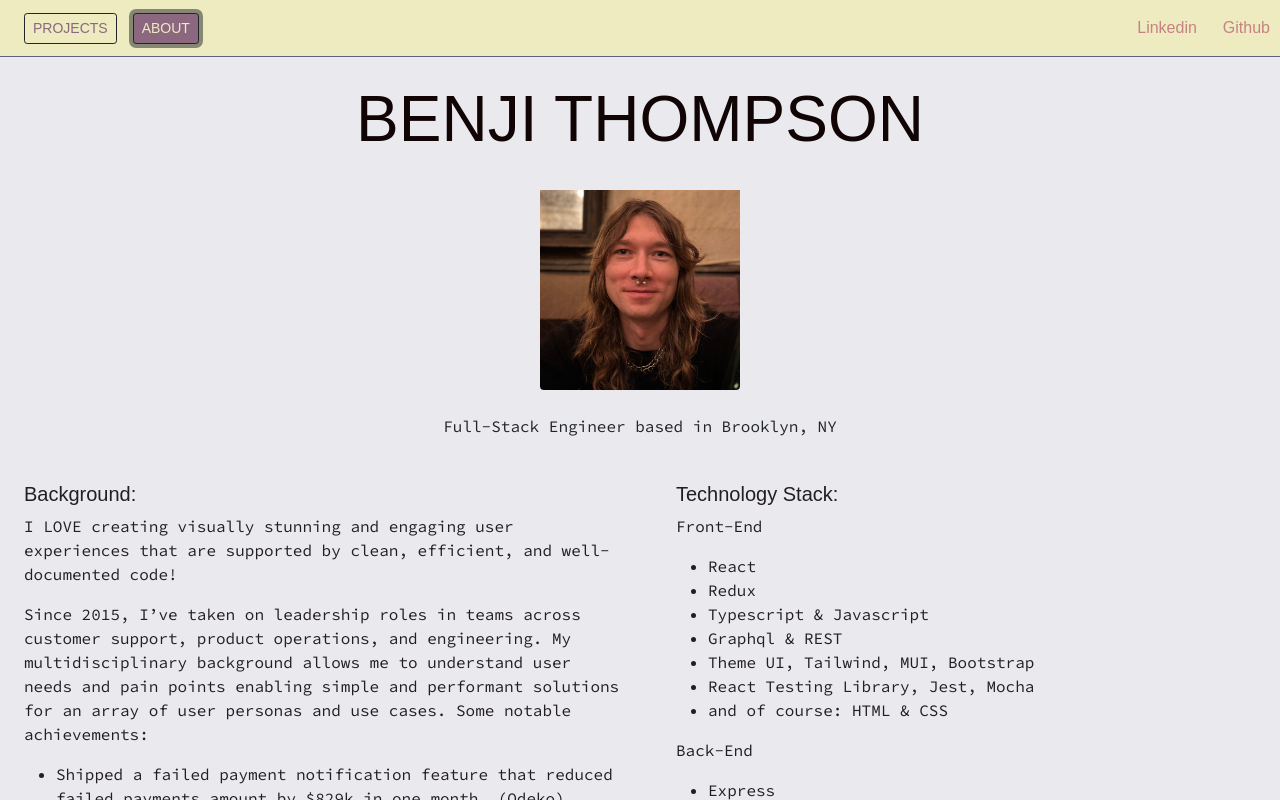
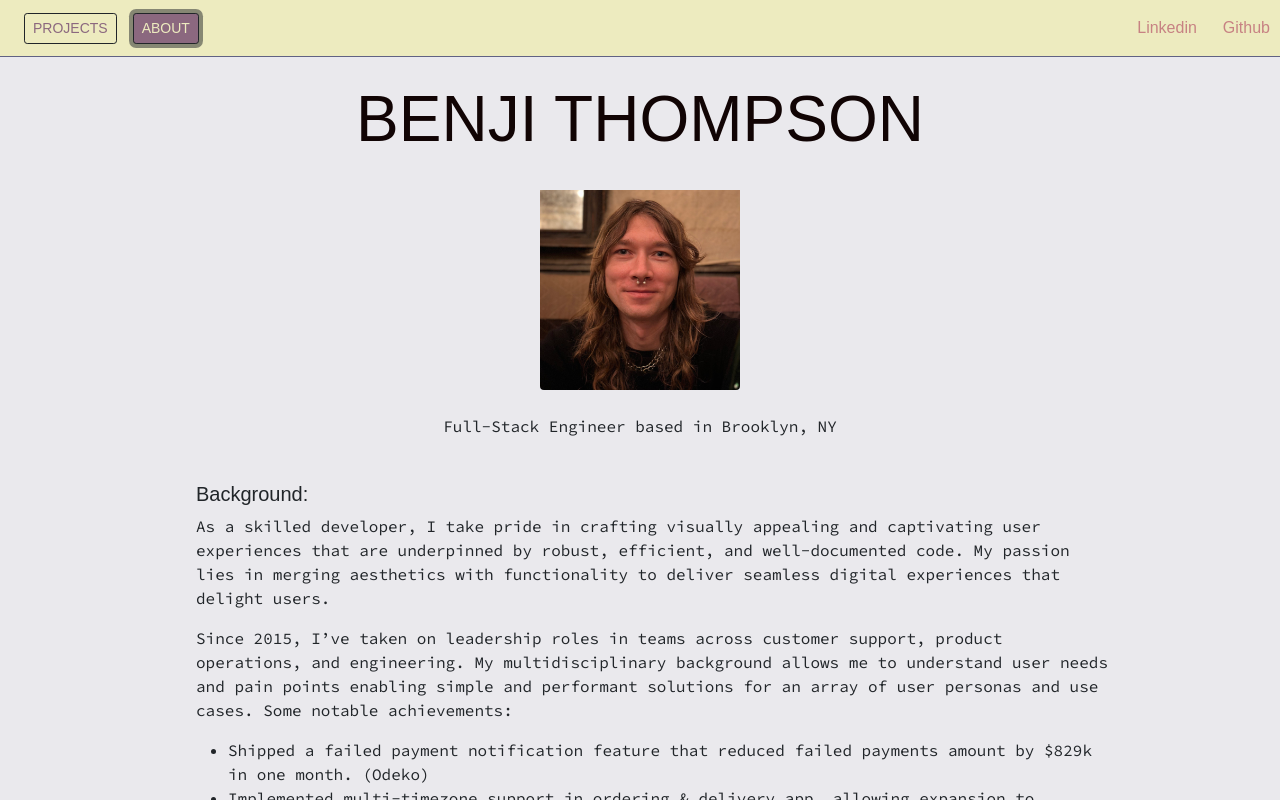
Before and after one commit to benjipt/fullstack-portfolio, a React (Create React App) app: page / in a window 1280 px wide. Both pictures are taken after a click on the button "ABOUT". Shown: the top 800 px of the page. Built offline with nearby package versions, Linux system fonts and the light colour scheme; a web font is replaced by a local one.

Commit message:
feat: reduce container max-width to 960px

```diff
--- a/src/components/About.jsx
+++ b/src/components/About.jsx
@@ -2,20 +2,23 @@ import React from 'react';
 
 export default function About() {
   return (
-    <div className='bottom'>
-      <div className='pt-4 row justify-content-center'>
-        <div className='col-md ms-4'>
+    <div
+      className='container pt-4 justify-content-center'>
+      <div className='ms-4 p'>
         <h5>Background:</h5>
         <p>
-            I LOVE creating visually stunning and engaging user experiences that
-            are supported by clean, efficient, and well-documented code!
+          As a skilled developer, I take pride in crafting visually appealing
+          and captivating user experiences that are underpinned by robust,
+          efficient, and well-documented code. My passion lies in merging
+          aesthetics with functionality to deliver seamless digital experiences
+          that delight users.
         </p>
         <p>
           Since 2015, I’ve taken on leadership roles in teams across customer
           support, product operations, and engineering. My multidisciplinary
-            background allows me to understand user needs and pain points
-            enabling simple and performant solutions for an array of user
-            personas and use cases. Some notable achievements:
+          background allows me to understand user needs and pain points enabling
+          simple and performant solutions for an array of user personas and use
+          cases. Some notable achievements:
         </p>
         <ul>
           <li>
@@ -33,31 +36,8 @@ export default function About() {
             for live chat support (Trōv).
           </li>
         </ul>
-          <p>
-            My cross-disciplinary background has afforded me a well developed
-            tech startup acumen with a rare ability to manage both business and
-            technical challenges, but my experiences have taught me that my
-            professional value really boils down to the following:
-          </p>
-          <ul>
-            <li>I am both highly creative and analytical.</li>
-            <li>
-              I approach problems from the vantage point of the
-              user--reconciling competing needs and driving strategic value
-              across stakeholders groups.
-            </li>
-            <li>
-              I am constantly reaching and am forever dissatisfied with the
-              status-quo; a life-long learner who rejects conformity to average
-              standards.
-            </li>
-            <li>
-              I am a trusted leader with a knack for elevating the natural
-              strengths of those I work with.
-            </li>
-          </ul>
       </div>
-        <div className='col-md ms-4'>
+      <div className='ms-4'>
         <h5>Technology Stack:</h5>
         <p>Front-End</p>
         <ul>
@@ -91,6 +71,5 @@ export default function About() {
         </ul>
       </div>
     </div>
-    </div>
   );
 }
--- a/src/components/Header.jsx
+++ b/src/components/Header.jsx
@@ -14,7 +14,7 @@ const activeSectionStyle = {
 
 const inactiveSectionStyle = {
   backgroundColor: '#EDEBBF',
-  color: '#8B687F'
+  color: '#8B687F',
 };
 
 export default function Header({
--- a/src/index.css
+++ b/src/index.css
@@ -68,3 +68,9 @@ p, li {
     font-size: 48px;
   }
 }
+
+@media (min-width: 960px) {
+  .container {
+    max-width: 960px;
+  }
+}
```
Lines whose indentation alone changed are shown as unchanged.
